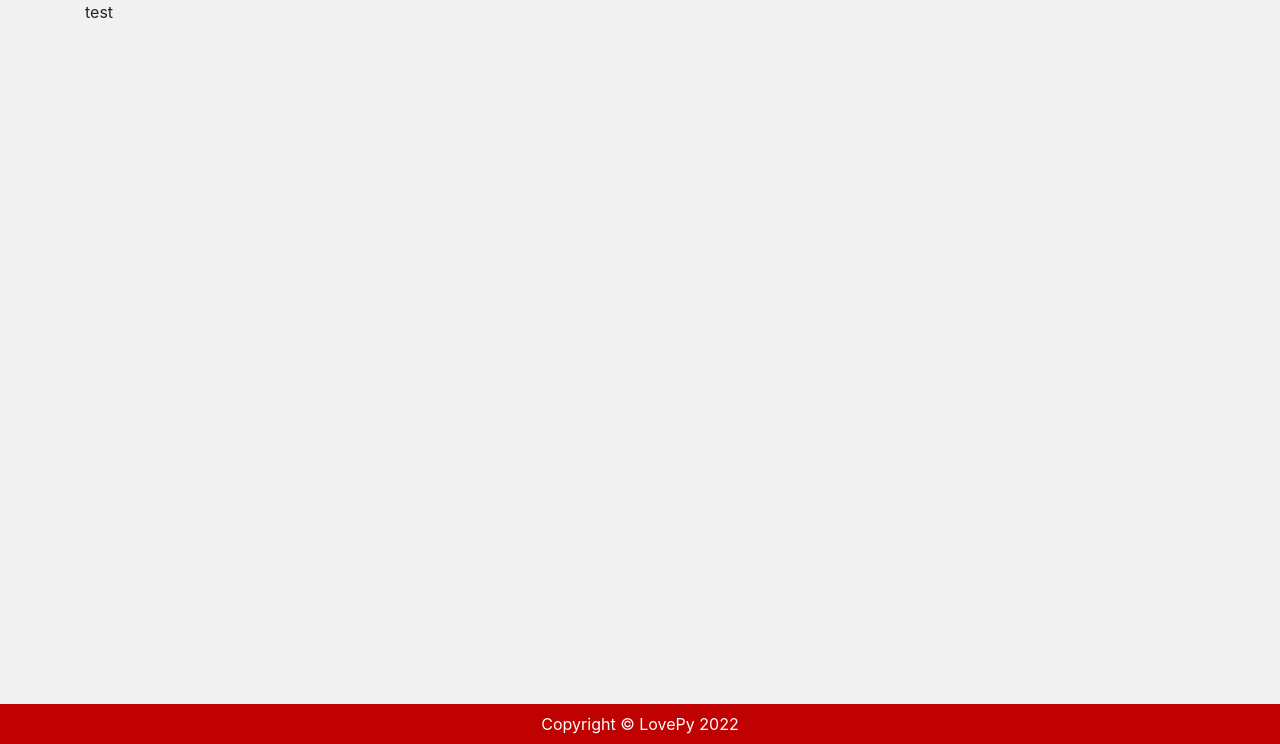
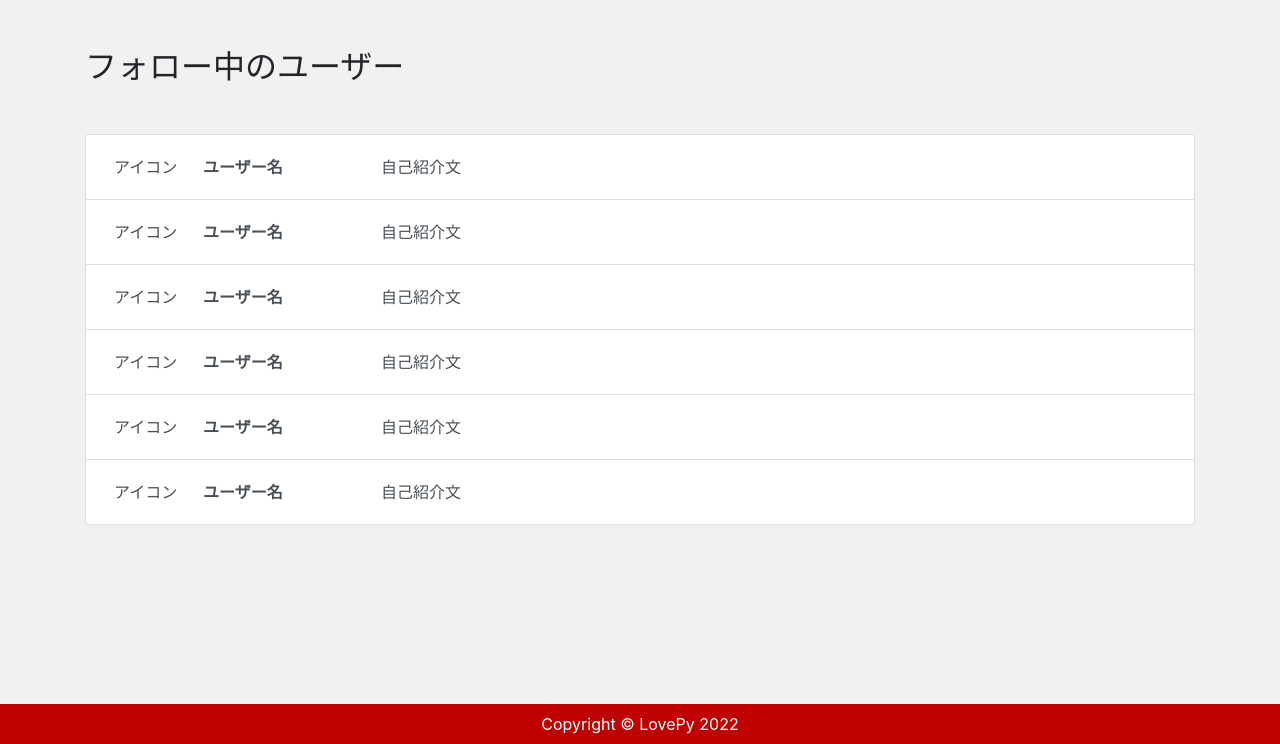
Before and after one commit to conchincradle/study-seminar-matching-webApp, a Django app: page /follow/follow_user/ in a window 1280 px wide. Shown: the part 56-800 px from the top of the page. Run offline with Django 3.2, Linux system fonts and the light colour scheme; some libraries are stand-ins or nearby versions.

Commit message:
make user list

```diff
--- a/server/follow/templates/follow/follow_user.html
+++ b/server/follow/templates/follow/follow_user.html
@@ -2,26 +2,39 @@
 {% load widget_tweaks %}
 
 {% block content %}
-<div class="follow_user_list">
-    test
+<h2 class="my-5">フォロー中のユーザー</h2>
+
+<div class="list-group">
+    <a href="#" class="list-group-item list-group-item-action d-flex flex-row">
+        <div class="col-1 p-2">アイコン</div>
+        <div class="col-2 p-2 font-weight-bold">ユーザー名</div>
+        <div class="col-8 p-2">自己紹介文</div>
+    </a>
+    <a href="#" class="list-group-item list-group-item-action d-flex flex-row">
+        <div class="col-1 p-2">アイコン</div>
+        <div class="col-2 p-2 font-weight-bold">ユーザー名</div>
+        <div class="col-8 p-2">自己紹介文</div>
+    </a>
+    <a href="#" class="list-group-item list-group-item-action d-flex flex-row">
+        <div class="col-1 p-2">アイコン</div>
+        <div class="col-2 p-2 font-weight-bold">ユーザー名</div>
+        <div class="col-8 p-2">自己紹介文</div>
+    </a>
+    <a href="#" class="list-group-item list-group-item-action d-flex flex-row">
+        <div class="col-1 p-2">アイコン</div>
+        <div class="col-2 p-2 font-weight-bold">ユーザー名</div>
+        <div class="col-8 p-2">自己紹介文</div>
+    </a>
+    <a href="#" class="list-group-item list-group-item-action d-flex flex-row">
+        <div class="col-1 p-2">アイコン</div>
+        <div class="col-2 p-2 font-weight-bold">ユーザー名</div>
+        <div class="col-8 p-2">自己紹介文</div>
+    </a>
+    <a href="#" class="list-group-item list-group-item-action d-flex flex-row">
+        <div class="col-1 p-2">アイコン</div>
+        <div class="col-2 p-2 font-weight-bold">ユーザー名</div>
+        <div class="col-8 p-2">自己紹介文</div>
+    </a>
 </div>
-<!-- <div class="card card-auth my-5 mx-auto">
-    <div class="card body">
-        <h5 class="card-title text-center">ログイン</h5>
-        <form method="post" class="form-auth">
-            {% csrf_token %}
-            <div class="form-label-group">
-                {% render_field form.login class="form-control" placeholder="ユーザ名" %}
-            </div>
-            <div class="form-label-group">
-                {% render_field form.password class="form-control" placeholder="パスワード" %}
-            </div>
-            <div class="text-center">
-                <button class="btn btn-primary" type="submit">ログイン</button>
-            </div>
-
-        </form>
-    </div>
-</div> -->
 
 {% endblock %}
```
